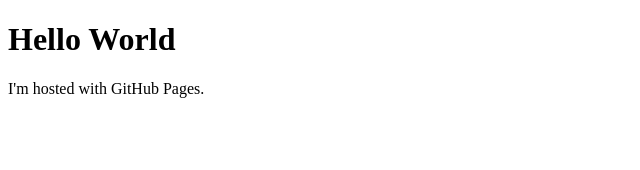
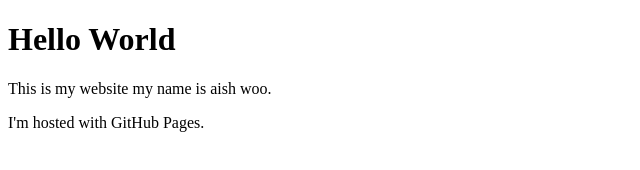
Before and after one commit to aikorde/aikorde.github.io, a plain HTML site: page index.html in a window 1280 px wide. Shown: the whole page, without its empty margins (0-640 px from the left). Drawn offline with Linux system fonts and the light colour scheme.

Commit message:
minor change

```diff
--- a/index.html
+++ b/index.html
@@ -2,6 +2,7 @@
 <html>
 <body>
 <h1>Hello World</h1>
+<p>This is my website my name is aish woo.<p>
 <p>I'm hosted with GitHub Pages.</p>
 </body>
 </html>
```
